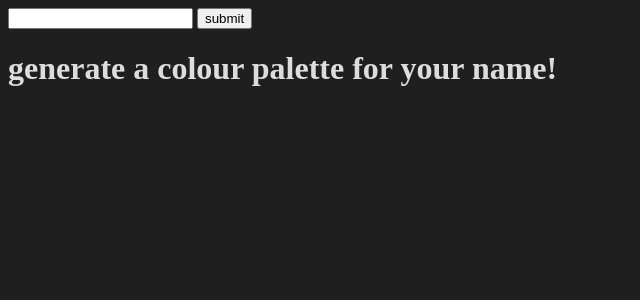
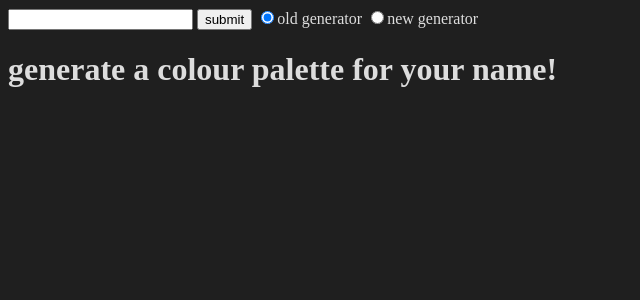
Before and after one commit to elixirical/colours, a Flask app: page / in a window 1280 px wide. Shown: the top 300 px of the page, without its empty margins (0-640 px from the left). Run offline with Flask 3, Linux system fonts and the light colour scheme.

Commit message:
added a new generation option that should create more unified palettes

```diff
--- a/main.py
+++ b/main.py
@@ -15,10 +15,15 @@ app = Flask(__name__)
 def colours_post():
     if request.method == 'POST':
         text = request.form['text']
+        genType = request.form['palette_type']
         hash = hash128(text)
-        data = [text, genRGBlist(hash)]
-        return render_template('palette.html', data = data)
-    else: return render_template('palette.html', data = blankRGB())
+        if genType == 'old':
+            data = [text, genRGBlist(hash,0)]
+            return render_template('palette.html', data = data, radio = 'old')
+        elif genType == 'new':
+            data = [text, genRGBlist(hash,1)]
+            return render_template('palette.html', data = data, radio = 'new')
+    else: return render_template('palette.html', data = blankRGB(), radio = 'old')
 
 #@app.route("/<text>")
 #def palette(text):
@@ -31,7 +36,7 @@ def colours_post():
 def genRGB():
     return([random.randrange(0,255),random.randrange(0,255),random.randrange(0,255)])
 
-def genRGBlist(seed):
+def genRGBlist(seed,version):
     random.seed(seed)
     temp = []
     for n in range(16):
@@ -39,6 +44,8 @@ def genRGBlist(seed):
         temp.append(rgb)
     #    temp.append(rgbToHex(rgb[0],rgb[1],rgb[2]))
     temp = rgbNN(temp)
+    if version == 1:
+        temp = newGen(temp)
     for n in range(len(temp)):
         temp[n] = rgbToHex(temp[n][0],temp[n][1],temp[n][2])
     return temp
@@ -83,3 +90,43 @@ def rgbNN(rgbValues):
         colours_nn.append(rgbValues[i])
 
     return colours_nn
+
+def newGen(rgbValues):
+    baseColours = random.randrange(2,5)
+    print(baseColours)
+    newValues = rgbValues
+    keep = []
+    split = []
+    match baseColours:
+        case 2:
+            keep = [0,15]
+            split = [0,random.randrange(3,12)]
+        case 3:
+            keep = [0,8,15]
+            split = [0,random.randrange(2,6),random.randrange(10,13)]
+        case 4:
+            keep = [0,5,10,15]
+            split = [0,random.randrange(2,3),random.randrange(7,8),random.randrange(12,13)]
+
+    for n in range(0,len(rgbValues)-1):
+        if n in split:
+            newValues[n] = rgbValues[keep[split.index(n)]]
+        else: newValues[n] = jitterRGB(newValues[n-1])
+
+    newValues = rgbNN(newValues)
+    return(newValues)
+
+
+def jitterRGB(rgb):
+    return [jitterChannel(rgb[0]),jitterChannel(rgb[1]),jitterChannel(rgb[2])]
+
+def jitterChannel(colourChannel):
+    upDown = random.randrange(0,1)
+    delta = random.randrange(0,100)
+    new = 127
+    match upDown:
+        case 0: new = colourChannel - delta
+        case 1: new = colourChannel + delta
+    if new > 255: return 255 - delta
+    elif new < 0: return 0 + delta
+    else: return new
--- a/static/css/palette.css
+++ b/static/css/palette.css
@@ -1,5 +1,6 @@
 body {
     background-color: #1f1f1f;
+    color: #DDDDDD;
 }
 
 h1 {
--- a/templates/palette.html
+++ b/templates/palette.html
@@ -3,8 +3,19 @@
 <link rel="stylesheet" href="./static/css/palette.css">
 <body>
     <form method="post" action="/">
-        <input name="text">
+        {% if data[0] == False%}
+            <input name="text">
+        {% else %}
+            <input name="text" value="{{ data[0] }}">
+        {% endif %}
         <input type="submit" value="submit">
+        {% if radio == 'old' %}
+            <input type="radio" id="oldRadio" name="palette_type" value="old" checked>old generator</input>
+            <input type="radio" id="newRadio" name="palette_type" value="new">new generator</input>
+        {% elif radio == 'new' %}
+            <input type="radio" id="oldRadio" name="palette_type" value="old">old generator</input>
+            <input type="radio" id="newRadio" name="palette_type" value="new" checked>new generator</input>
+        {% endif %}
     </form>
     {% if data[0] == False%}
         <h1>generate a colour palette for your name!</h1>
```
Also changed, not shown: 1 other file.
